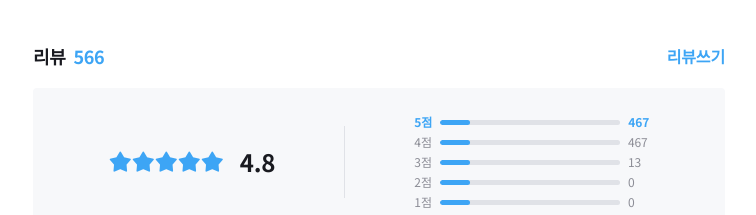
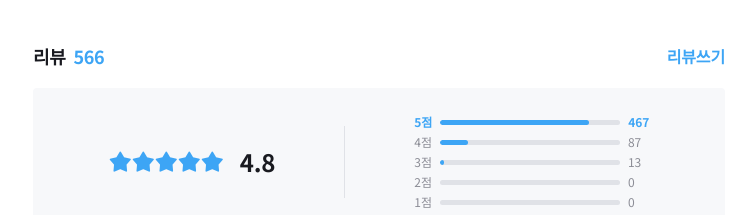
Before and after one commit to likeyeon/tomorrow-house, a website: page index.html in a window 1280 px wide. Shown: the part 9140-9355 px from the top of the page, without its empty margins (47-803 px from the left). Drawn offline with nearby package versions, Linux system fonts and the light colour scheme; files that its build step writes are made by us from their sources; files whose address does not match are found by name.

Commit message:
💄 Set width size of active bars

```diff
--- a/index.html
+++ b/index.html
@@ -746,7 +746,10 @@
                         <dt>5점</dt>
                         <dd>
                           <div class="bar-graph" aria-hidden>
-                            <div class="active-bar"></div>
+                            <div
+                              class="active-bar"
+                              style="width: 82.36331569%"
+                            ></div>
                           </div>
                           <strong class="count" aria-label="467명">467</strong>
                         </dd>
@@ -756,16 +759,22 @@
                         <dt>4점</dt>
                         <dd>
                           <div class="bar-graph" aria-hidden>
-                            <div class="active-bar"></div>
+                            <div
+                              class="active-bar"
+                              style="width: 15.34391534%"
+                            ></div>
                           </div>
-                          <strong class="count" aria-label="467명">467</strong>
+                          <strong class="count" aria-label="87명">87</strong>
                         </dd>
                       </div>
                       <div class="score-stats-item">
                         <dt>3점</dt>
                         <dd>
                           <div class="bar-graph" aria-hidden>
-                            <div class="active-bar"></div>
+                            <div
+                              class="active-bar"
+                              style="width: 2.29276895%"
+                            ></div>
                           </div>
                           <strong class="count" aria-label="13명">13</strong>
                         </dd>
--- a/styles/components/_score-stats.scss
+++ b/styles/components/_score-stats.scss
@@ -36,7 +36,7 @@
         overflow: hidden;
 
         .active-bar {
-          width: 30px;
+          width: 0;
           height: 5px;
           background-color: $blue;
           border-radius: (5px / 2);
```
